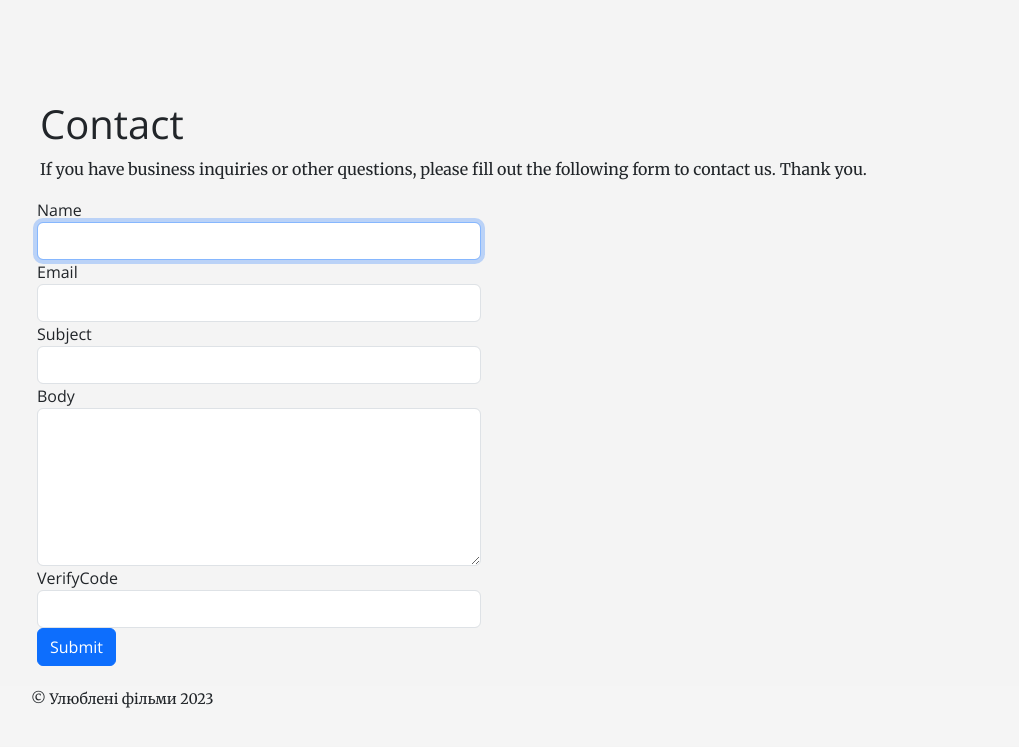
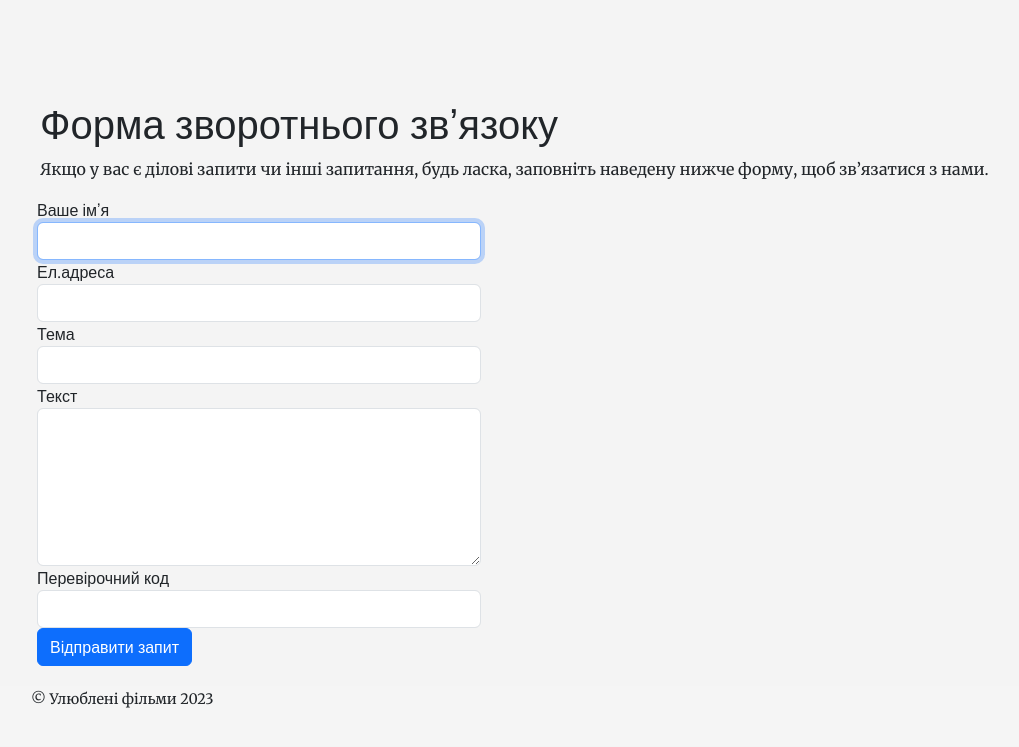
Before and after one commit to LevArisUA/yii2, a Yii app: template views/site/contact.php in a window 1280 px wide. Shown: the top 747 px of the page, without its empty margins (54-1073 px from the left). Run offline with PHP 8.4 and a stand-in for Yii, Linux system fonts and the light colour scheme; the template is opened without the code that fills it, so the values that code supplies are empty; form fields are guessed from the names that the template uses; some libraries are stand-ins or nearby versions.

Commit message:
Optimizations + translation view

```diff
--- a/controllers/SiteController.php
+++ b/controllers/SiteController.php
@@ -152,6 +152,7 @@ class SiteController extends Controller
     public function actionView($id)
     {
         $article = Article::findOne($id);
+        $topic = Topic::find()->where(['id' => $article->topic_id])->one();
         $popular = Article::find()->orderBy('viewed desc')->limit(3)->all();
         $recent = Article::find()->orderBy('date desc')->limit(3)->all();
         $topics = Topic::find()->all();
@@ -167,6 +168,7 @@ class SiteController extends Controller
 
         return $this->render('single', [
             'article' => $article,
+            'topic' => $topic,
             'popular' => $popular,
             'recent' => $recent,
             'topics' => $topics,
--- a/models/Article.php
+++ b/models/Article.php
@@ -88,4 +88,7 @@ class Article extends \yii\db\ActiveRecord
         $this->user_id = Yii::$app->user->id;
         return $this->save();
     }
+    public function getTopic() {
+        return Topic::find()->where(['id' => $this->topic_id])->one();
+    }
 }
--- a/views/layouts/main.php
+++ b/views/layouts/main.php
@@ -41,7 +41,7 @@ $this->registerLinkTag(['rel' => 'icon', 'type' => 'image/x-icon', 'href' => Yii
         'items' => [
             ['label' => 'Головна', 'url' => ['/site/index']],
             ['label' => 'О нас', 'url' => ['/site/about']],
-            ['label' => 'Контакты', 'url' => ['/site/contact']],
+            ['label' => 'Зворотній звʼязок', 'url' => ['/site/contact']],
             Yii::$app->user->isGuest
                 ? ['label' => 'Вхід', 'url' => ['/auth/login']]
                 : '<li class="nav-item">'
--- a/views/site/contact.php
+++ b/views/site/contact.php
@@ -8,16 +8,16 @@ use yii\bootstrap5\ActiveForm;
 use yii\bootstrap5\Html;
 use yii\captcha\Captcha;
 
-$this->title = 'Contact';
+$this->title = Yii::$app->name . ' - Зворотній звʼязок';
 $this->params['breadcrumbs'][] = $this->title;
 ?>
 <div class="site-contact">
-    <h1><?= Html::encode($this->title) ?></h1>
+    <h1>Форма зворотнього звʼязоку</h1>
 
     <?php if (Yii::$app->session->hasFlash('contactFormSubmitted')): ?>
 
         <div class="alert alert-success">
-            Thank you for contacting us. We will respond to you as soon as possible.
+            Дякуємо, що звернулися до нас. Ми відповімо вам якомога швидше.
         </div>
 
         <p>
@@ -33,30 +33,27 @@ $this->params['breadcrumbs'][] = $this->title;
 
     <?php else: ?>
 
-        <p>
-            If you have business inquiries or other questions, please fill out the following form to contact us.
-            Thank you.
-        </p>
+        <p>Якщо у вас є ділові запити чи інші запитання, будь ласка, заповніть наведену нижче форму, щоб зв’язатися з нами.</p>
 
         <div class="row">
             <div class="col-lg-5">
 
                 <?php $form = ActiveForm::begin(['id' => 'contact-form']); ?>
 
-                    <?= $form->field($model, 'name')->textInput(['autofocus' => true]) ?>
+                    <?= $form->field($model, 'name')->textInput(['autofocus' => true])->label('Ваше імʼя') ?>
 
-                    <?= $form->field($model, 'email') ?>
+                    <?= $form->field($model, 'email')->label('Ел.адреса') ?>
 
-                    <?= $form->field($model, 'subject') ?>
+                    <?= $form->field($model, 'subject')->label('Тема') ?>
 
-                    <?= $form->field($model, 'body')->textarea(['rows' => 6]) ?>
+                    <?= $form->field($model, 'body')->textarea(['rows' => 6])->label('Текст') ?>
 
                     <?= $form->field($model, 'verifyCode')->widget(Captcha::class, [
                         'template' => '<div class="row"><div class="col-lg-3">{image}</div><div class="col-lg-6">{input}</div></div>',
-                    ]) ?>
+                    ])->label('Перевірочний код') ?>
 
                     <div class="form-group">
-                        <?= Html::submitButton('Submit', ['class' => 'btn btn-primary', 'name' => 'contact-button']) ?>
+                        <?= Html::submitButton('Відправити запит', ['class' => 'btn btn-primary', 'name' => 'contact-button']) ?>
                     </div>
 
                 <?php ActiveForm::end(); ?>
--- a/views/site/index.php
+++ b/views/site/index.php
@@ -18,7 +18,8 @@ $this->title = Yii::$app->name;
             <div class="post-content">
                 <header class="entry-header text-center text-uppercase">
                     <h6><a href="<?= Url::toRoute(['/topic', 'id' => $article->topic_id]) ?>">
-                        <?php echo Topic::find()->where(['id' => $article->topic_id])->one()->name; ?></a></h6>
+                        <?= $article->getTopic()->name; ?>
+                    </a></h6>
                     <h1 class="entry-title"><a href="<?= Url::toRoute(['/view', 'id'=>$article->id]) ?>"> <?= $article->title; ?> </a></h1>
                 </header>
                 <div class="entry-content">
--- a/views/site/single.php
+++ b/views/site/single.php
@@ -2,6 +2,8 @@
     use yii\helpers\Url;
     use app\models\Topic;
     use app\models\User;
+
+    $this->title = Yii::$app->name . ' - '. $article->title;
 ?>
 <div class="col-md-8">
     <article class="post">
@@ -11,8 +13,7 @@
         <div class="post-content">
             <header class="entry-header text-center text-uppercase">
                 <h6>
-                    <a href="<?= Url::toRoute(['/topic', 'id' => $article->topic_id]) ?>">
-                    <?php echo Topic::find()->where(['id' => $article->topic_id])->one()->name; ?></a>
+                    <a href="<?= Url::toRoute(['/topic', 'id' => $article->topic_id]) ?>"><?= $topic->name ?></a>
                 </h6>
                 <h1 class="entry-title"><a href="<?= Url::toRoute(['/view', 'id'=>$article->id]) ?>"><?= $article->title; ?></a></h1>
             </header>
--- a/views/site/topic.php
+++ b/views/site/topic.php
@@ -19,7 +19,8 @@
                         <div class="post-content">
                             <header class="entry-header text-uppercase">
                                 <h6><a href="<?= Url::toRoute(['/topic', 'id'=>$article->topic_id]) ?>">
-                                <?php echo Topic::find()->where(['id' => $article->topic_id])->one()->name; ?></a></h6>
+                                    <?= $article->getTopic()->name; ?>
+                                </a></h6>
                                 <h1 class="entry-title"><a href="<?= Url::toRoute(['/view', 'id'=>$article->id]) ?>">
                                         <?= $article->title; ?></a></h1>
                             </header>
```
